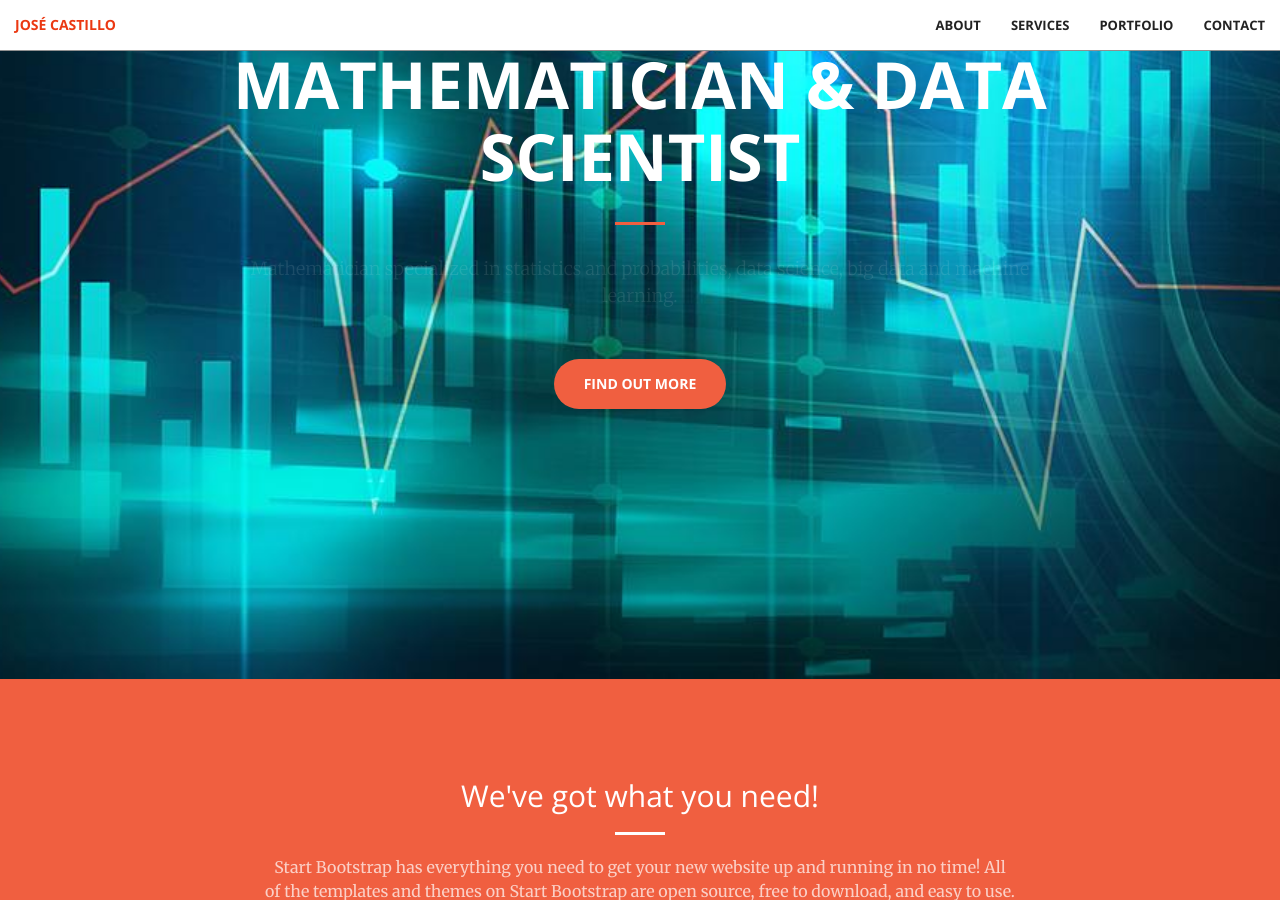
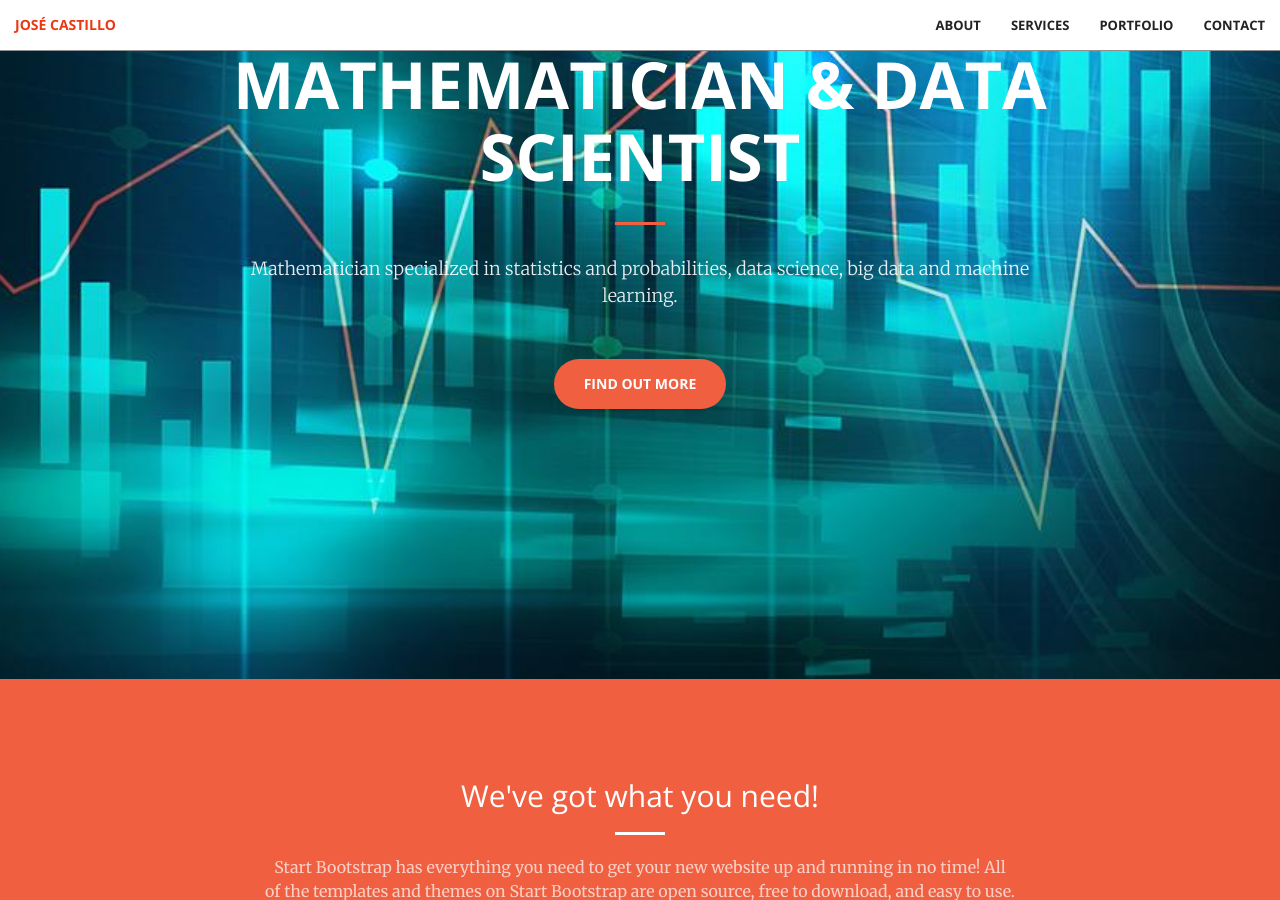
Before and after one commit to ja-castillo25/ja-castillo25.github.io, a Jekyll site: the page built from index.html, in a window 1280 px wide and 900 px high, scrolled down 221 px. Built offline with Jekyll 4.4.1, drawn with Linux system fonts in a browser that asks for light colours.

Commit message:
cambio base.scss de .1 a .9

```diff
--- a/_sass/_base.scss
+++ b/_sass/_base.scss
@@ -175,7 +175,7 @@ header {
             }
             p {
                 font-weight: 300;
-                color: rgba(white, .1);
+                color: rgba(white, .9);
                 font-size: 16px;
                 margin-bottom: 50px;
             }
```
